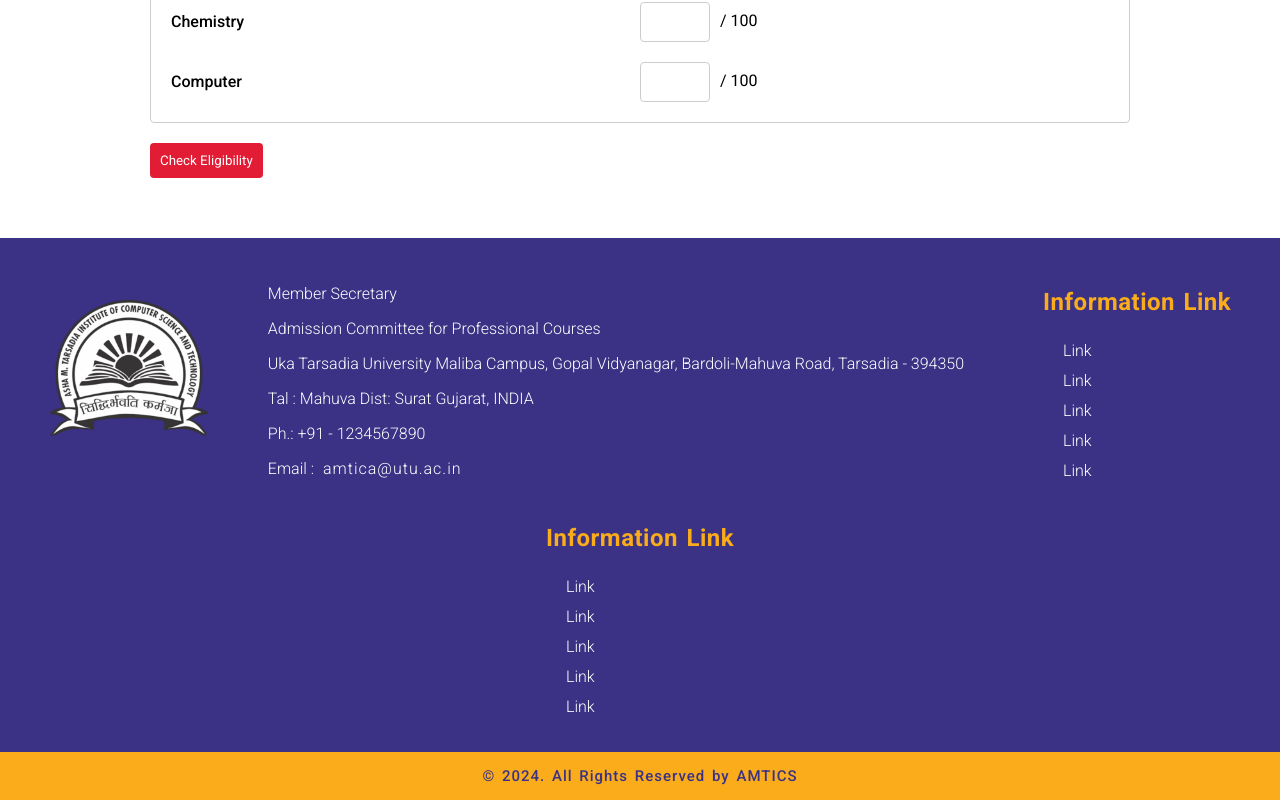
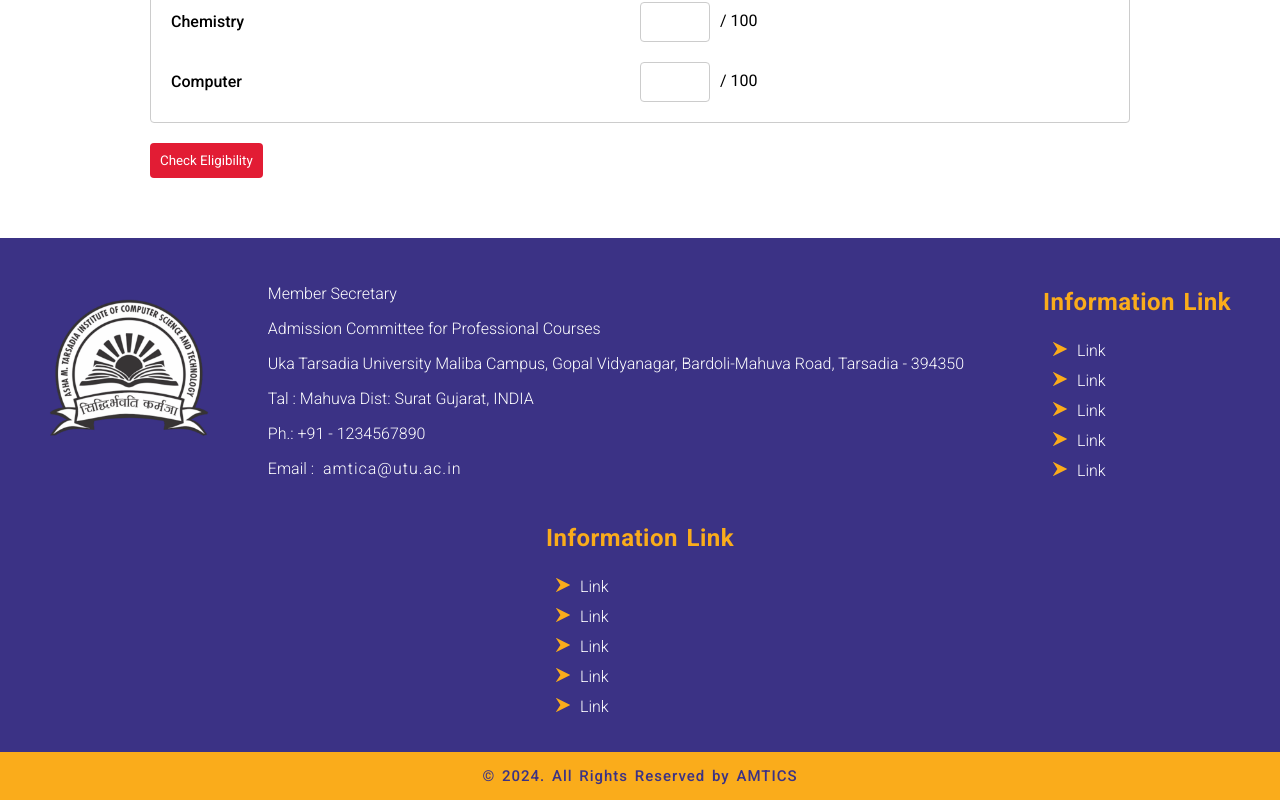
Before and after one commit to patilmanas04/React-AMTICS, a React (Create React App) app: page / in a window 1280 px wide. Shown: the part 501-1301 px from the top of the page. Built offline with nearby package versions, Linux system fonts and the light colour scheme.

Commit message:
link icon update

```diff
--- a/src/components/Footer/index.tsx
+++ b/src/components/Footer/index.tsx
@@ -1,6 +1,6 @@
 import "./style.css";
 import Logo from "../../images/logo.png";
-import Link from "../../images/arrowhead.png";
+import Right_arrow from "../../images/right-arrow.svg";
 
 const index = () => {
   return (
@@ -42,23 +42,23 @@ const index = () => {
             </div>
             <div className="information-link-1">
               <a href="#">
-                <img src={Link} />
+                <img src={Right_arrow} />
                 Link
               </a>
               <a href="#">
-                <img src={Link} />
+                <img src={ Right_arrow} />
                 Link
               </a>
               <a href="#">
-                <img src={Link} />
+                <img src={ Right_arrow} />
                 Link
               </a>
               <a href="#">
-                <img src={Link} />
+                <img src={ Right_arrow} />
                 Link
               </a>
               <a href="#">
-                <img src={Link} />
+                <img src={ Right_arrow} />
                 Link
               </a>
             </div>
@@ -71,23 +71,23 @@ const index = () => {
             </div>
             <div className="information-link-1">
               <a href="#">
-                <img src={Link} />
+                <img src={ Right_arrow} />
                 Link
               </a>
               <a href="#">
-                <img src={Link} />
+                <img src={ Right_arrow} />
                 Link
               </a>
               <a href="#">
-                <img src={Link} />
+                <img src={ Right_arrow} />
                 Link
               </a>
               <a href="#">
-                <img src={Link} />
+                <img src={ Right_arrow} />
                 Link
               </a>
               <a href="#">
-                <img src={Link} />
+                <img src={ Right_arrow} />
                 Link
               </a>
             </div>
--- a/src/components/Footer/style.css
+++ b/src/components/Footer/style.css
@@ -130,9 +130,9 @@
 }
 
 .information-1 .information-link-1 a img {
-  width: 15px;
+  width: auto;
   padding: 0 10px;
-  height: auto;
+  height: 14px
 }
 
 .information-1 .information-link-1 a:hover {
```
Also changed, not shown: src/components/Footer/arrowhead.png (renamed from src/images/arrowhead.png).
